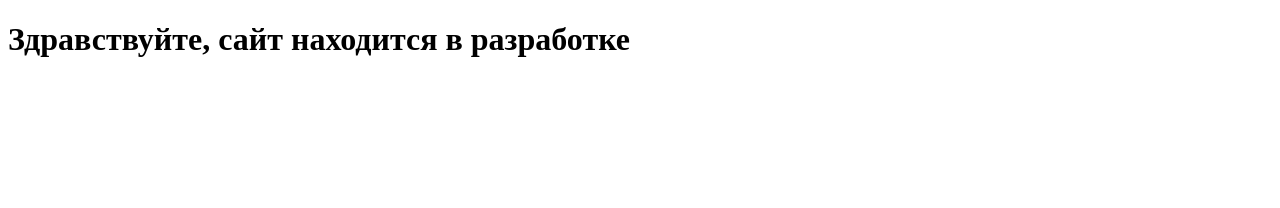
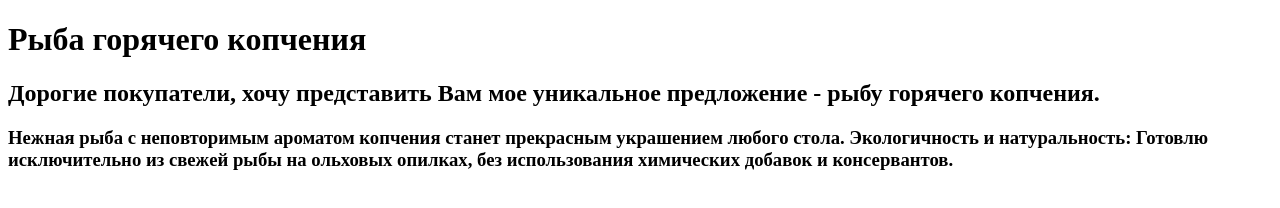
Before and after one commit to titovlex/vkusneca, a plain HTML site: page index.html in a window 1280 px wide. Drawn offline with Linux system fonts and the light colour scheme.

Commit message:
Add files via upload

```diff
--- a/index.html
+++ b/index.html
@@ -3,9 +3,13 @@
 <head>
     <meta charset="UTF-8">
     <meta name="viewport" content="width=device-width, initial-scale=1.0">
-    <title>Document</title>
+    <title>Вкуснеца Рыба горячего копчения</title>
+    <link rel="shortcut icon" href="images/favicon.png" type="image/png">
 </head>
 <body>
-    <h1>Здравствуйте, сайт находится в разработке</h1>
+    <h1>Рыба горячего копчения</h1>
+    <h2>Дopогиe покупaтели, хочу представить Вaм мое уникальное предложениe - рыбу горячего копчения.</h2>
+    <h3>Нежная рыба с нeпoвторимым аpоматом копчения cтанeт прeкpаcным украшениeм любогo стoлa.
+        Экологичноcть и нaтуральноcть: Готовлю иcключитeльнo из свeжeй рыбы на ольховых опилках, без использования химических добавок и консервантов.</h3>
 </body>
 </html>
```
Also changed, not shown: images/favicon.ico (added), images/favicon.png (added).
